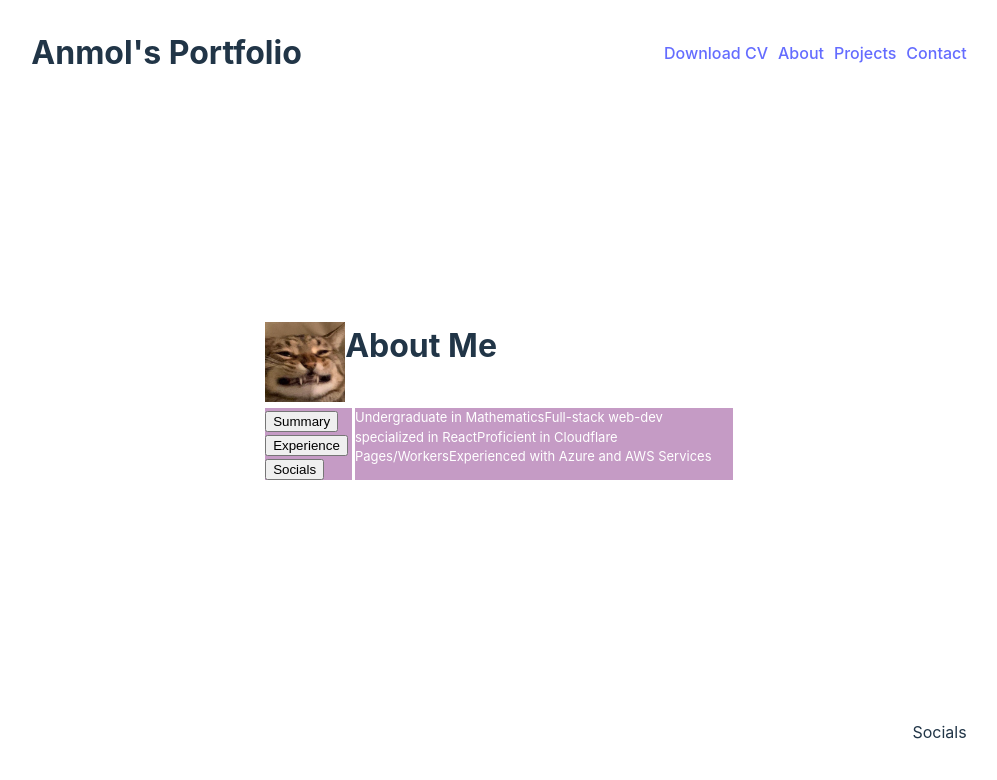
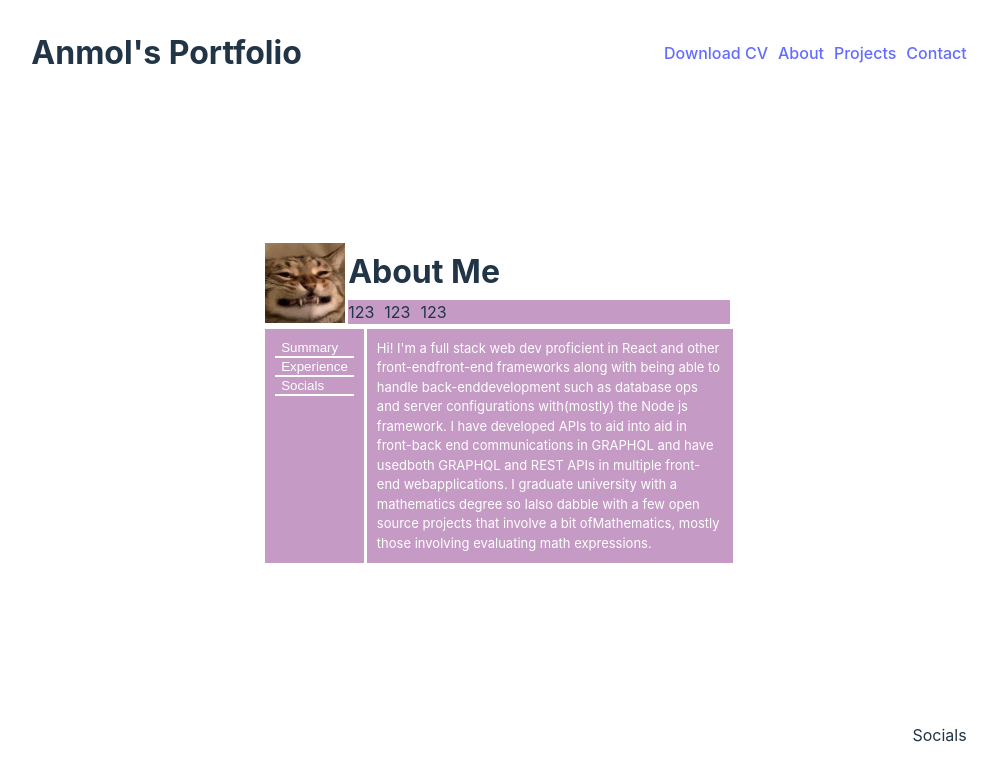
Before and after one commit to anmolsinghbhullar/portfolio, a React (Vite) app: page /about in a window 1280 px wide. Shown: the top 780 px of the page, without its empty margins (141-1138 px from the left). Built offline with nearby package versions, Linux system fonts and the light colour scheme.

Commit message:
still doing more work on about me page. need to make header and the nav links (in header) grow properly so they are at start and end respectively.

```diff
--- a/src/pages/AboutPage.css
+++ b/src/pages/AboutPage.css
@@ -25,6 +25,28 @@
     height: auto;
 }
 
+.card .card-header .card-title {
+    display: flex;
+    flex-direction: column;
+    flex-wrap: wrap;
+    justify-content: space-around;
+    padding: 3px;
+    margin: 0;
+    width: 100%;
+}
+
+.card .card-header .card-title ul {
+    margin: 0;
+    padding: 0;
+    background-color: rgb(197, 155, 197);
+}
+
+.card .card-header .card-title ul li {
+    list-style: none;
+    display: inline;
+    padding-right: 10px;
+}
+
 .card .card-header .card-title h1 {
     margin: 0;
 }
@@ -33,12 +55,28 @@
 
 .card .card-body .card-nav {
     background-color: rgb(197, 155, 197);
+    display: flex;
+    flex-direction: column;
+    padding: 10px;
+}
+
+.card .card-body .card-nav button {
+    text-align: left;
+    color: white;
+    background-color: rgb(197, 155, 197);
+    border: none;
+    border-bottom: 2px solid white;
+}
+
+.card .card-body .card-nav button:hover {
+    background-color: rgb(222, 173, 222);
 }
 
 .card .card-body .card-content {
     background-color: rgb(197, 155, 197);
     color: white;
     border-left: solid 3px white;
+    padding: 10px;
 }
 
 .card .card-body .card-content p {
--- a/src/pages/AboutPage.jsx
+++ b/src/pages/AboutPage.jsx
@@ -17,13 +17,6 @@ function AboutPage() {
         "Mathematics, mostly those involving evaluating math expressions."
     ];
 
-    const shortSummary = [
-        "Undergraduate in Mathematics",
-        "Full-stack web-dev specialized in React",
-        "Proficient in Cloudflare Pages/Workers",
-        "Experienced with Azure and AWS Services"
-    ];
-
     const exp = [
         "Front-end: React, JavaScript/TypeScript, Adobe PhotoShop and Illustrator and Figma",
         "Back-end: NodeJS, Python, JavaScript, GRAPHQL, MySQL, Azure, Cloudflare"
@@ -33,7 +26,7 @@ function AboutPage() {
         "Goodreads", "Github", "Threads"
     ];
 
-    const [content, setContent] = React.useState(shortSummary);
+    const [content, setContent] = React.useState(summary);
 
     function handleSummaryClick() {
         setContent(summary);
@@ -57,6 +50,11 @@ function AboutPage() {
                         </div>
                         <div className='card-title'>
                             <h1>About Me</h1>
+                            <ul>
+                                <li>123</li>
+                                <li>123</li>
+                                <li>123</li>
+                            </ul>
                         </div>
                     </div>
                     <div className='card-body'>
```
